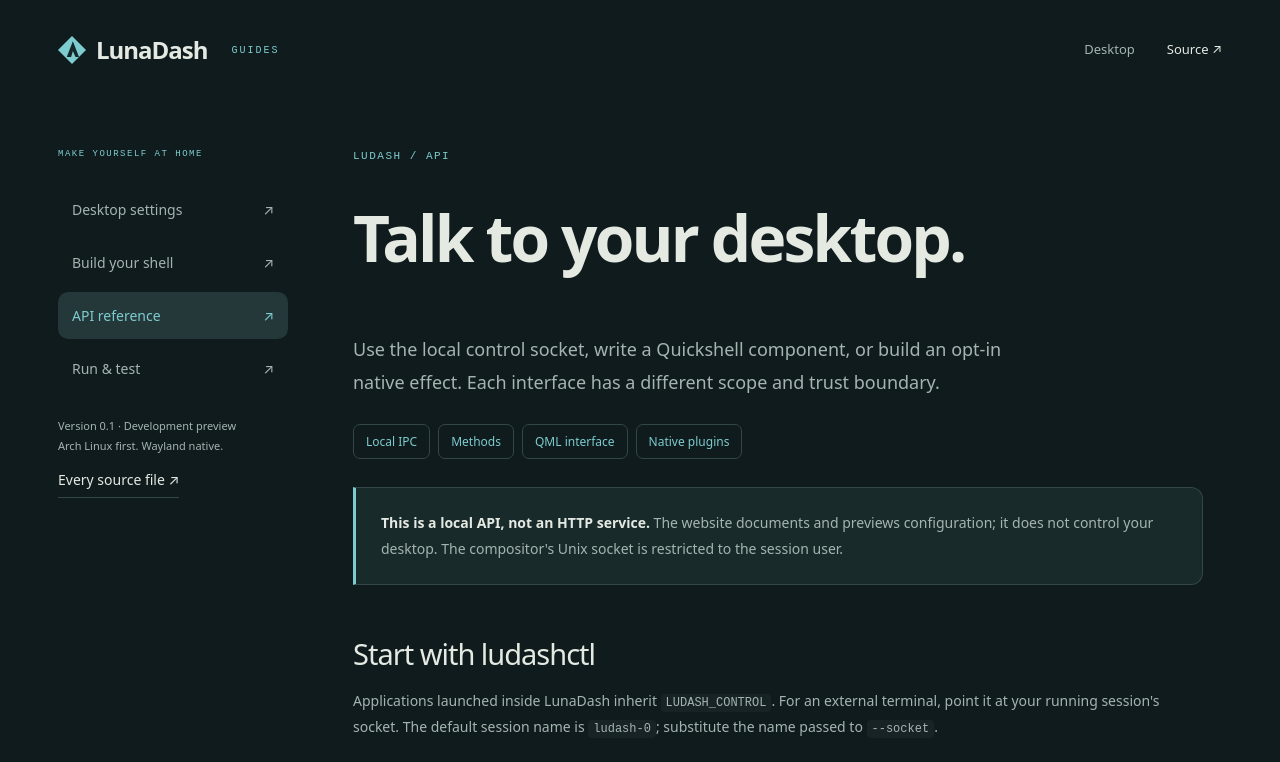
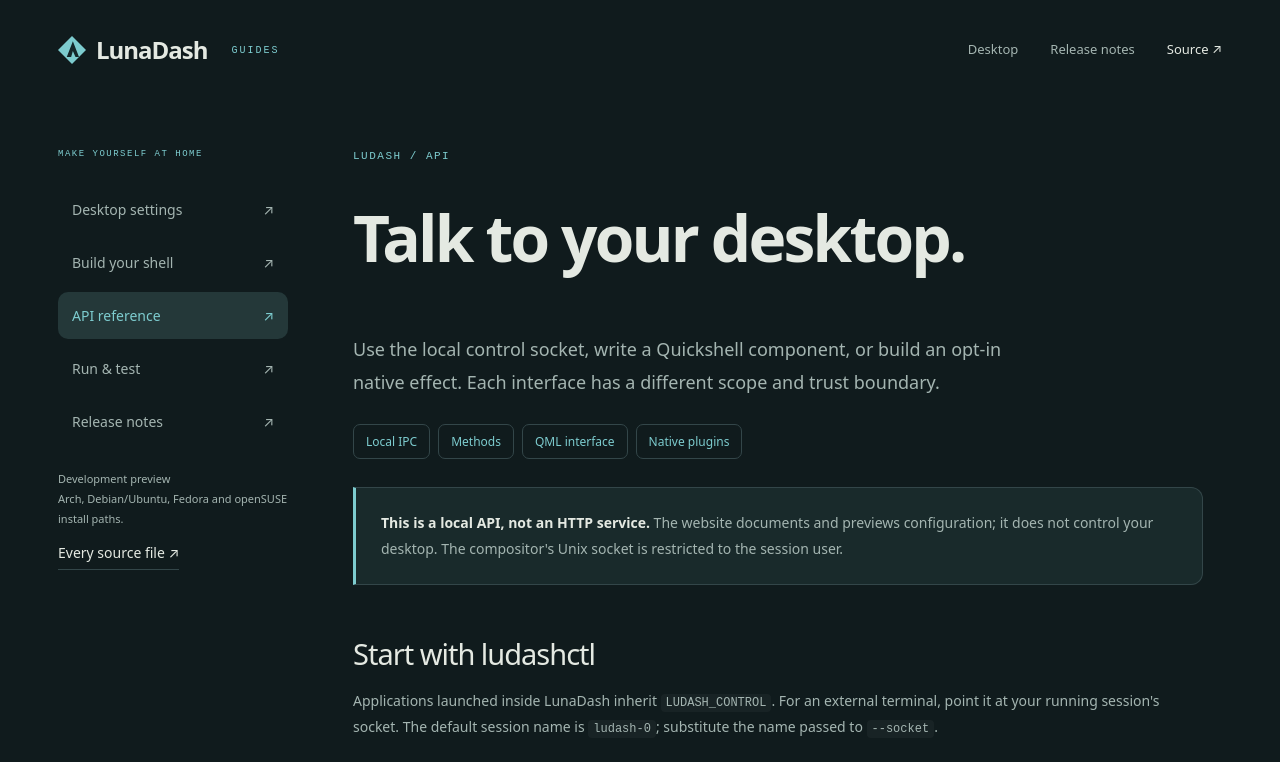
Before and after one commit to LuYishan-4/LunaDash, an Astro site in the folder site/: page /LunaDash/docs/api in a window 1280 px wide. Shown: the top 762 px of the page. Built offline with nearby package versions, Linux system fonts and the light colour scheme; Astro itself is replaced by a stand-in of ours.

Commit message:
site: link release notes from documentation

```diff
--- a/site/src/layouts/DocsLayout.astro
+++ b/site/src/layouts/DocsLayout.astro
@@ -15,11 +15,11 @@ const pages = [["settings", "Desktop settings"], ["modules", "Build your shell"]
 </head>
 <body>
 <a class="skip" href="#content">Skip to content</a>
-<header class="nav wrap"><a class="brand" href={base}><img src={`${base}assets/mark.svg`} width="28" height="28" alt="" /> LunaDash <span class="docs-badge">GUIDES</span></a><nav aria-label="Main navigation"><a href={base}>Desktop</a><a class="source" href="https://github.com/LuYishan-4/LunaDash">Source ↗</a></nav></header>
+<header class="nav wrap"><a class="brand" href={base}><img src={`${base}assets/mark.svg`} width="28" height="28" alt="" /> LunaDash <span class="docs-badge">GUIDES</span></a><nav aria-label="Main navigation"><a href={base}>Desktop</a><a href={`${base}releases/`}>Release notes</a><a class="source" href="https://github.com/LuYishan-4/LunaDash">Source ↗</a></nav></header>
 <div class="docs-layout wrap">
-  <aside class="docs-sidebar"><span class="eyebrow">MAKE YOURSELF AT HOME</span><nav aria-label="Documentation">{pages.map(([id, label]) => <a href={`${base}docs/${id}/`} aria-current={section === id ? "page" : undefined}>{label}<span aria-hidden="true">↗</span></a>)}</nav><p>Version 0.1 · Development preview<br />Arch Linux first. Wayland native.</p><a class="text-link" href="https://github.com/LuYishan-4/LunaDash/blob/main/docs/TESTING_AND_FILES.md">Every source file ↗</a></aside>
+  <aside class="docs-sidebar"><span class="eyebrow">MAKE YOURSELF AT HOME</span><nav aria-label="Documentation">{pages.map(([id, label]) => <a href={`${base}docs/${id}/`} aria-current={section === id ? "page" : undefined}>{label}<span aria-hidden="true">↗</span></a>)}<a href={`${base}releases/`}>Release notes<span aria-hidden="true">↗</span></a></nav><p>Development preview<br />Arch, Debian/Ubuntu, Fedora and openSUSE install paths.</p><a class="text-link" href="https://github.com/LuYishan-4/LunaDash/blob/main/docs/TESTING_AND_FILES.md">Every source file ↗</a></aside>
   <main id="content" class="docs-main"><div class="eyebrow">LUDASH / {section.toUpperCase()}</div><h1>{title}</h1><p class="docs-lead">{summary}</p><slot /></main>
 </div>
-<footer class="wrap"><a class="brand" href={base}>LunaDash</a><span>Small details. Your workspace.</span><a href={`${base}docs/api/`}>API reference ↗</a></footer>
+<footer class="wrap"><a class="brand" href={base}>LunaDash</a><span>Small details. Your workspace.</span><a href={`${base}releases/`}>Release notes ↗</a></footer>
 </body>
 </html>
```
